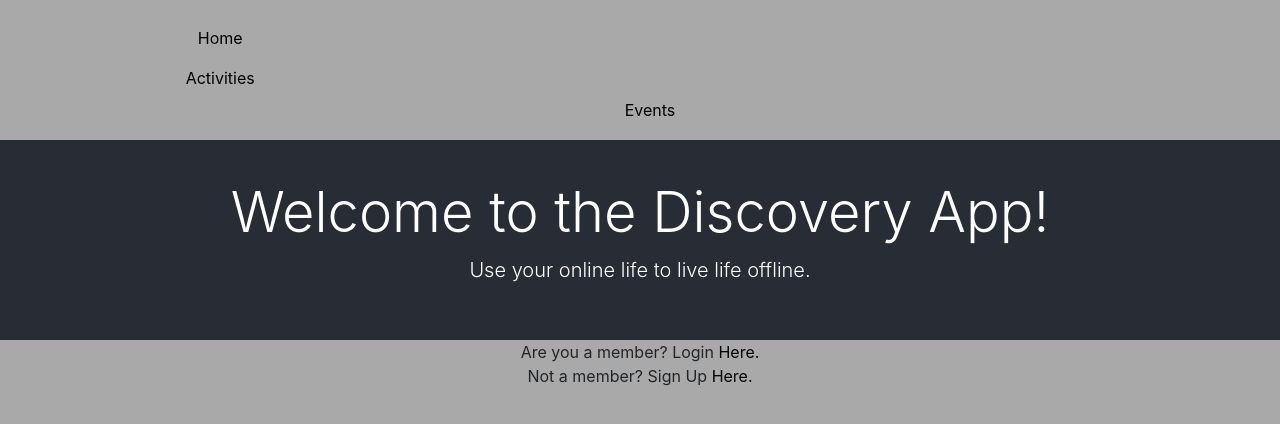
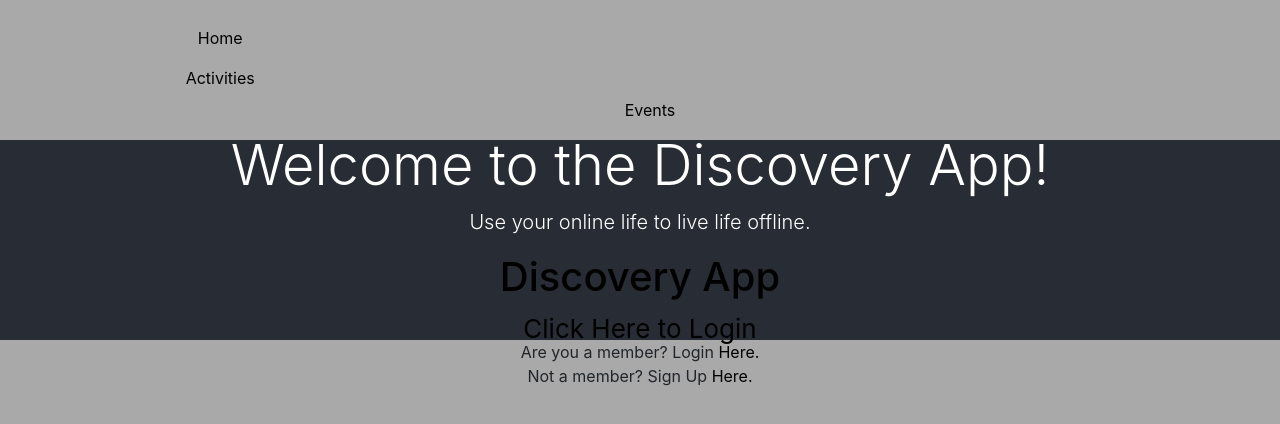
Before and after one commit to dgill45/discovery_app_fe, a React (Create React App) app: page / in a window 1280 px wide. Shown: the top 424 px of the page. Built offline with nearby package versions, Linux system fonts and the light colour scheme.

Commit message:
added Header and crud for events

```diff
--- a/src/components/EventContainer.js
+++ b/src/components/EventContainer.js
@@ -1,11 +1,13 @@
 import React, {useState, useEffect} from 'react'
 import { BASE_URL } from '../constraints'
 import EventCard from './EventCard'
+import EventForm from './EventForm'
 
 
 function EventContainer(){
 
     const [events, setEvents] = useState([])
+    const [showEventForm, setShowEventForm] = useState(false)
 
 
     useEffect(() =>{
@@ -27,6 +29,9 @@ function EventContainer(){
             />
         ));
 
+}
+    function handleClick() {
+        setShowEventForm((showEventForm) => !showEventForm)
     }
 
  //  UPDATE Event
@@ -67,6 +72,15 @@ setEvents(newEvents);
             <h3>All Events</h3>
             <div className = 'card-container'>
                  { events && populateEvents()}
+                 <div className = 'event-form-container'>
+                    {showEventForm ? <EventForm
+                    createEvent={createEvent}/> : null}
+                    <div className="button-container">
+                        <button onClick={handleClick}>{showEventForm?
+                          "Hide new Event form":"Add a new Event" }
+                        </button>
+                      </div>
+                  </div>
             </div>
         </div>
     )
--- a/src/components/EventForm.js
+++ b/src/components/EventForm.js
@@ -54,7 +54,7 @@ function EventForm({createEvent}){
                     <br />
                 <input type ="submit"
                     name ="submit"
-                    value="Submit New event"
+                    value="Submit New Event"
                     className="submit" />
             </form>
         </div>
--- a/src/components/Header.js
+++ b/src/components/Header.js
@@ -0,0 +1,28 @@
+import { Link } from "react-router-dom";
+
+
+function Header({ user, onLogout }) {
+    function handleLogout() {
+      fetch("/logout", {
+        method: "DELETE",
+      }).then(() => onLogout());
+    }
+
+    return (
+      <header>
+        <h1>
+          <Link to="/">Discovery App</Link>
+        </h1>
+        {user ? (
+          <div>
+            <p>Welcome, {user.username}!</p>
+            <button onClick={handleLogout}>Logout</button>
+          </div>
+        ) : (
+          <Link to="/login">Click Here to Login</Link>
+        )}
+      </header>
+    );
+  }
+
+  export default Header;
--- a/src/components/Home.js
+++ b/src/components/Home.js
@@ -1,5 +1,6 @@
 import React from "react"
 import {Link} from 'react-router-dom'
+import Header from "./Header";
 
 
 function Home(){
@@ -14,6 +15,7 @@ function Home(){
            <header className="App-header">
                 <h1 className="display-4">Welcome to the Discovery App!</h1>
                 <p className="lead">Use your online life to live life offline.</p>
+                <Header />
             </header>
             Are you a member?
             Login <Link to = {`/login`}> Here.</Link><br />
```
Lines whose indentation alone changed are shown as unchanged.
